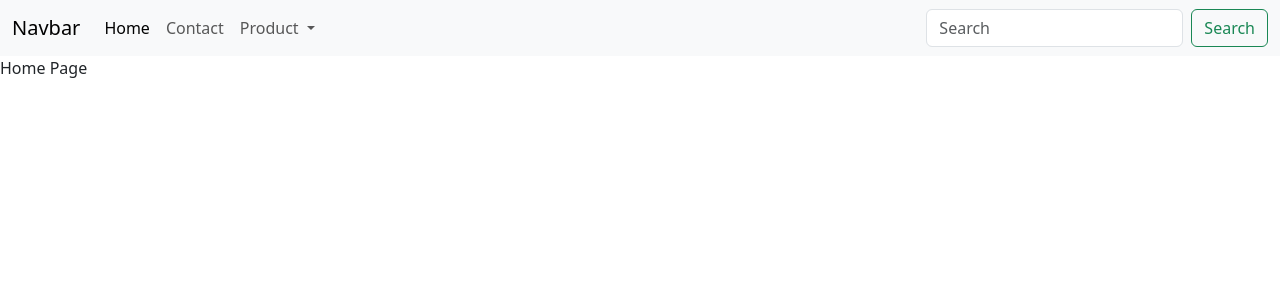
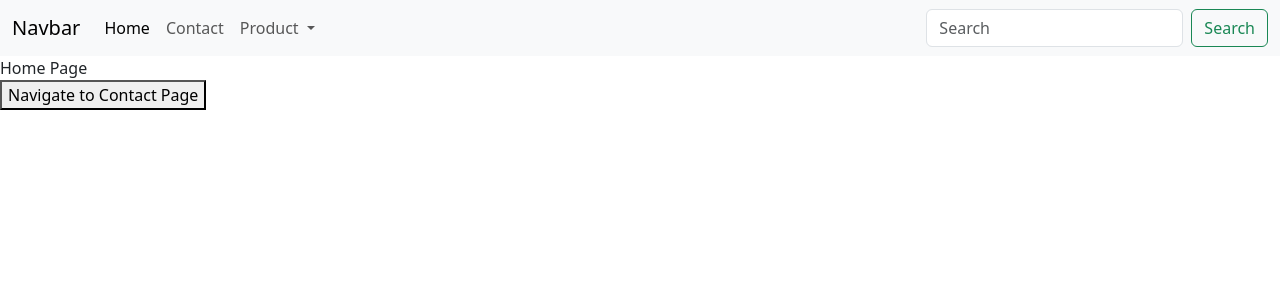
Before and after one commit to prakashreddy5155/AllVueProjects, a Vue app in the folder Basic vue3 vue router/vue-basic-router-learn/: page / in a window 1280 px wide. Shown: the top 300 px of the page. Built offline with nearby package versions, Linux system fonts and the light colour scheme.

Commit message:
learn: Navigating the user to another page when user clicks on a button using useRouter()

```diff
--- a/Basic vue3 vue router/vue-basic-router-learn/src/components/Home/Home.vue
+++ b/Basic vue3 vue router/vue-basic-router-learn/src/components/Home/Home.vue
@@ -1,3 +1,17 @@
 <template>
       Home Page
+  <br>
+      <button @click="navigateToContactPage">
+            Navigate to Contact Page
+      </button>
 </template>
+
+<script setup>
+import { useRouter } from 'vue-router';
+const router = useRouter();
+  function navigateToContactPage()
+  {
+    router.push({name:'contact'});
+    // router.push('/contactUs');
+  }
+</script>
--- /dev/null
+++ b/Basic vue3 vue router/vue-basic-router-learn/src/components/Layouts/NoAccess.vue
@@ -0,0 +1,5 @@
+<template>
+  <div>
+    You Dont have permission to the page that you're trying to Access.
+  </div>
+</template>
--- /dev/null
+++ b/Basic vue3 vue router/vue-basic-router-learn/src/components/Layouts/PageNotFound.vue
@@ -0,0 +1,5 @@
+<template>
+<div>
+  The Page you're Trying to Access is Not Found
+</div>
+</template>
--- a/Basic vue3 vue router/vue-basic-router-learn/src/router/routes.js
+++ b/Basic vue3 vue router/vue-basic-router-learn/src/router/routes.js
@@ -3,6 +3,7 @@ import Home from "@/components/Home/Home.vue";
 import Contact from "@/components/Home/Contact.vue";
 import ProductsList from "@/components/Product/ProductsList.vue";
 import ProductDetail from "@/components/Product/ProductDetail.vue";
+import PageNotFound from "@/components/Layouts/PageNotFound.vue";
 
 const router = createRouter({
   history: createWebHistory(import.meta.env.BASE_URL),
@@ -13,7 +14,7 @@ const router = createRouter({
     {path:'/productsList',component:ProductsList,name:'productList'},
     {path:'/product',component:ProductDetail,name:'product'},
     {path:'/product/:productId/:categoryId?',component:ProductDetail,name:'productWithProduct'},
+    {path:'/:catchAll(.*)',component:PageNotFound} // catches all the other crawling to show the PageNotFound component
   ]
 });
-
 export default router;
```
Also changed, not shown: 2 other files (tests, documents, lock files or other folders).
